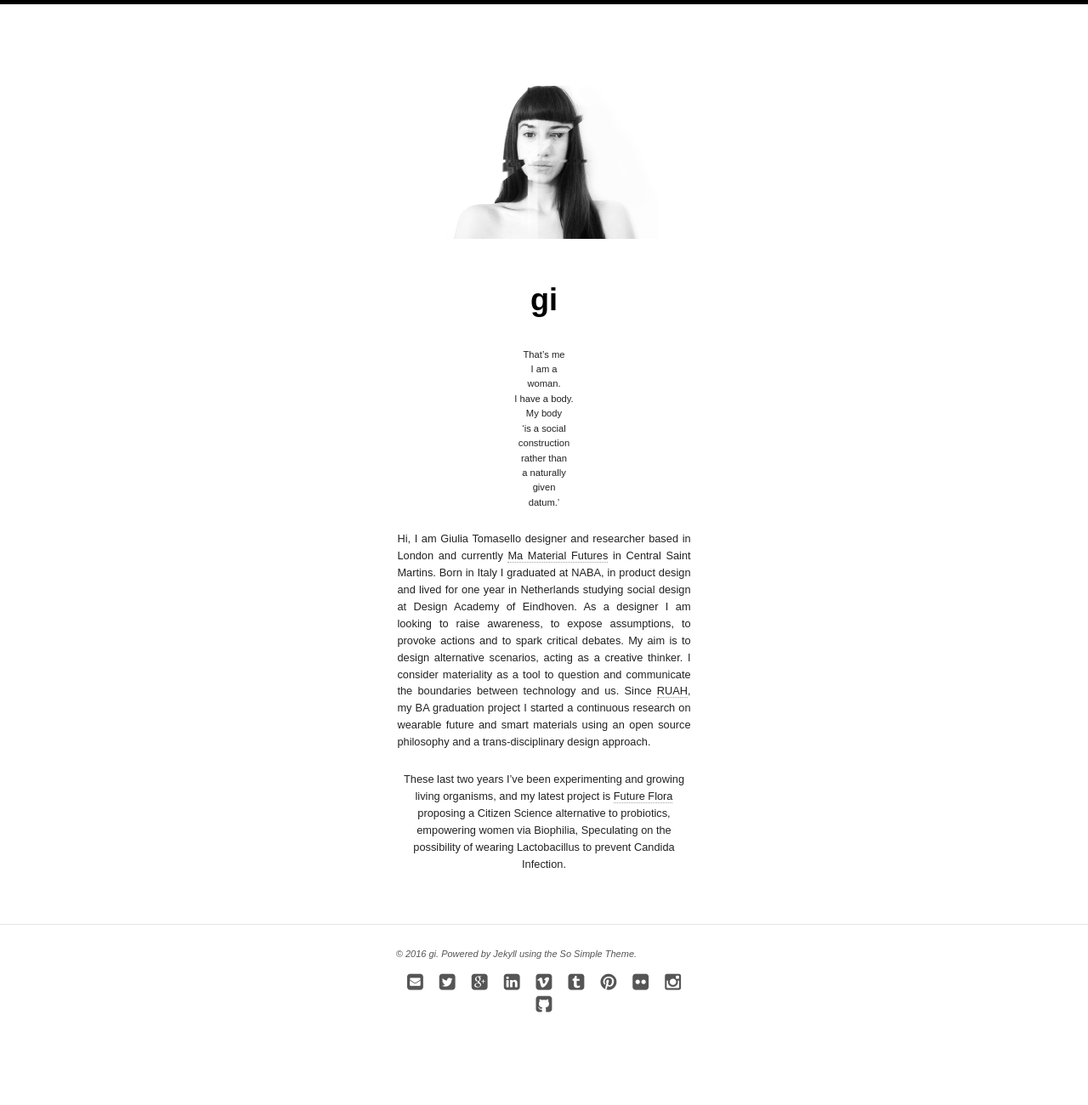
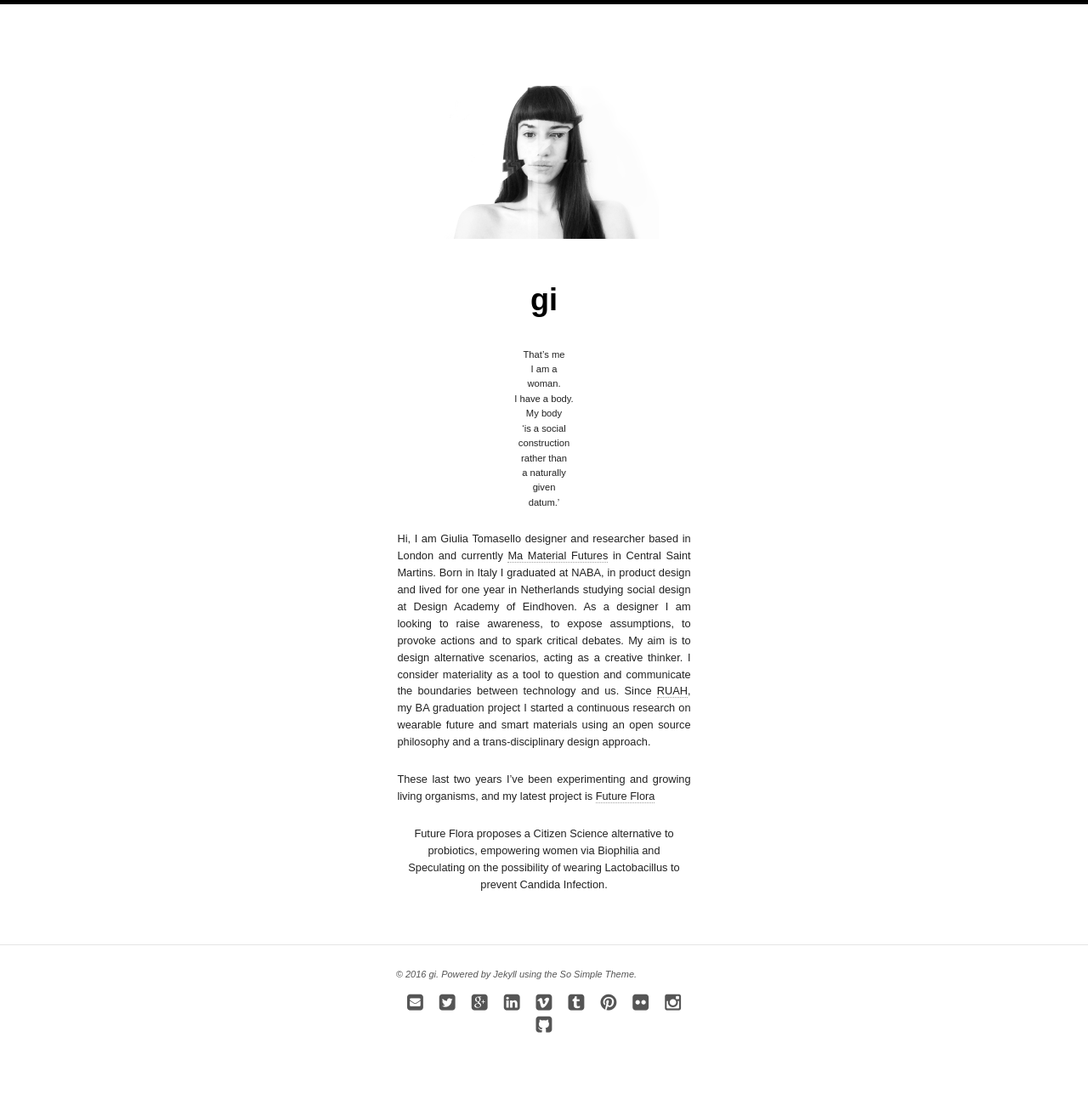
Before and after one commit to giuliatomasello/giuliatomasello.github.io, a Jekyll site: the page built from index.md, in a window 1280 px wide. Shown: the whole page at 85% size. Built offline with Jekyll 4.4.1, drawn with Linux system fonts in a browser that asks for light colours; nearby versions of some CDN libraries; before the commit the page ends 1276 px from its top, so only the background shows below that.

Commit message:
Update index.md

```diff
--- a/index.md
+++ b/index.md
@@ -30,5 +30,6 @@ Since [RUAH](http://blog.arduino.cc/2013/04/27/an-interactive-corset-teaching-yo
 
 These last two years I've been experimenting and growing
 living organisms, and my latest project is [Future Flora](http://celebratingfemalebiophilia.tumblr.com/)
-proposing a Citizen Science alternative to probiotics, empowering women via Biophilia,
+
+Future Flora proposes a Citizen Science alternative to probiotics, empowering women via Biophilia and
 Speculating on the possibility of wearing Lactobacillus to prevent Candida Infection.
```
